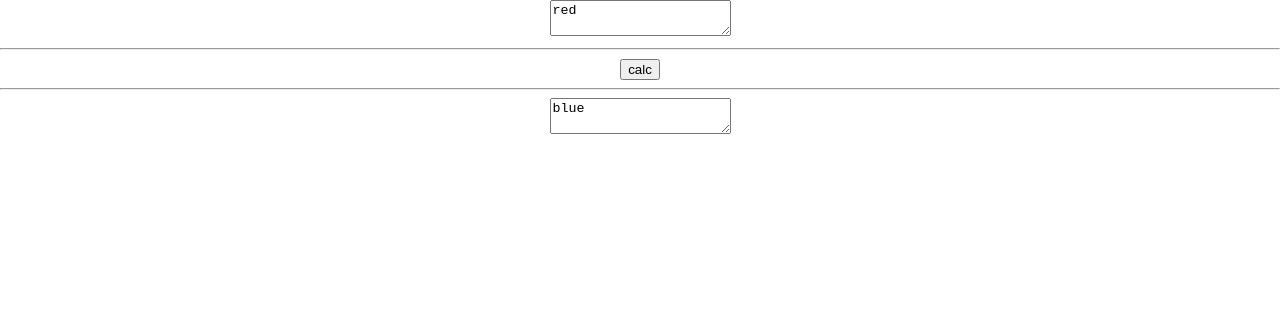
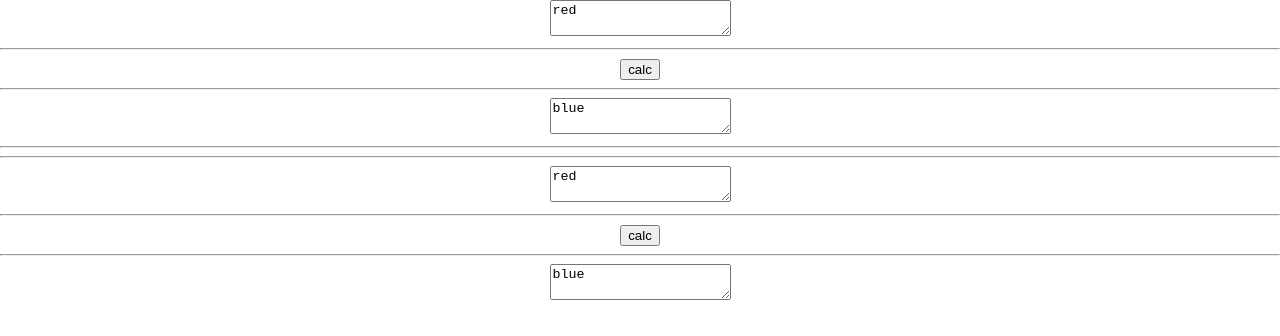
Before and after one commit to shj0000/chain, a React (Create React App) app in the folder rpc_api_client_basic/rpc-react/: page / in a window 1280 px wide. Shown: the top 336 px of the page. Built offline with nearby package versions, Linux system fonts and the light colour scheme.

Commit message:
init http post method

```diff
--- a/rpc_api_client_basic/rpc-react/src/component/Comp7.js
+++ b/rpc_api_client_basic/rpc-react/src/component/Comp7.js
@@ -73,11 +73,21 @@ class Comp7 extends React.Component {
   render() {
     return (
 		<div>
-			<textarea value={this.state.input} onChange={this.onChangeTxt}/>
-			<hr/>
-			<button onClick={this.calc}>calc</button>
-			<hr/>
-			<textarea value={this.state.output} onChange={this.onChangeTxt}/>
+			<div>
+				<textarea value={this.state.input} onChange={this.onChangeTxt}/>
+				<hr/>
+				<button onClick={this.calc}>calc</button>
+				<hr/>
+				<textarea value={this.state.output} onChange={this.onChangeTxt}/>
+			</div>
+			<hr/><hr/>
+			<div>
+				<textarea value={this.state.input} onChange={this.onChangeTxt}/>
+				<hr/>
+				<button onClick={this.calc}>calc</button>
+				<hr/>
+				<textarea value={this.state.output} onChange={this.onChangeTxt}/>
+			</div>
 		</div>
 	);
   }
```
